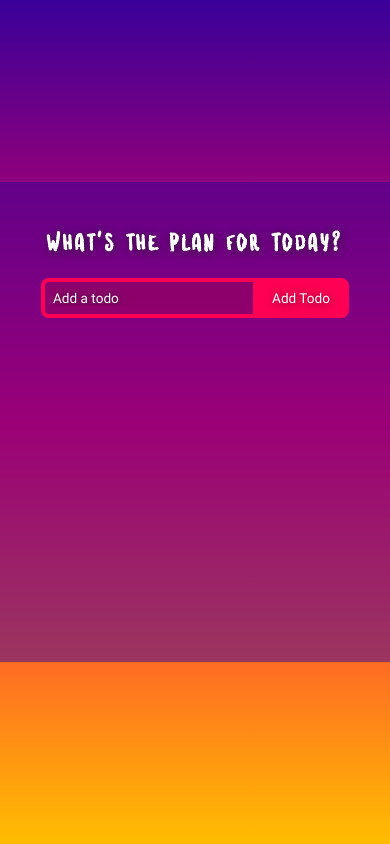
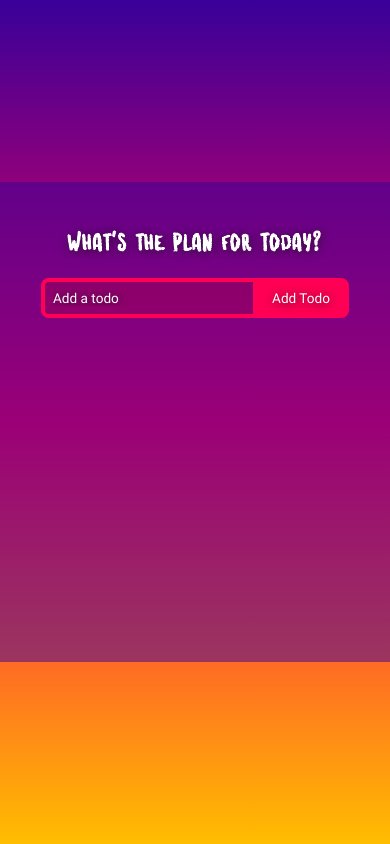
Before and after one commit to cristimanea26/toDoListApp, a React (Vite) app: page / in a window 390 px wide. Built offline with nearby package versions, Linux system fonts and the light colour scheme.

Commit message:
update03

```diff
--- a/src/components/_todo.scss
+++ b/src/components/_todo.scss
@@ -149,6 +149,13 @@
 }
 
 @media screen and (max-width: 768px) {
+  .toDoList {
+    .toDoListTitle {
+      h1 {
+        font-size: 2rem;
+      }
+    }
+  }
 }
 
 @media screen and (max-width: 480px) {
@@ -159,8 +166,8 @@
 
     .toDoListTitle {
       h1 {
-        font-size: 2rem;
         margin: 0 0 1.5rem 0;
+        letter-spacing: 0.15rem;
       }
     }
 
```
